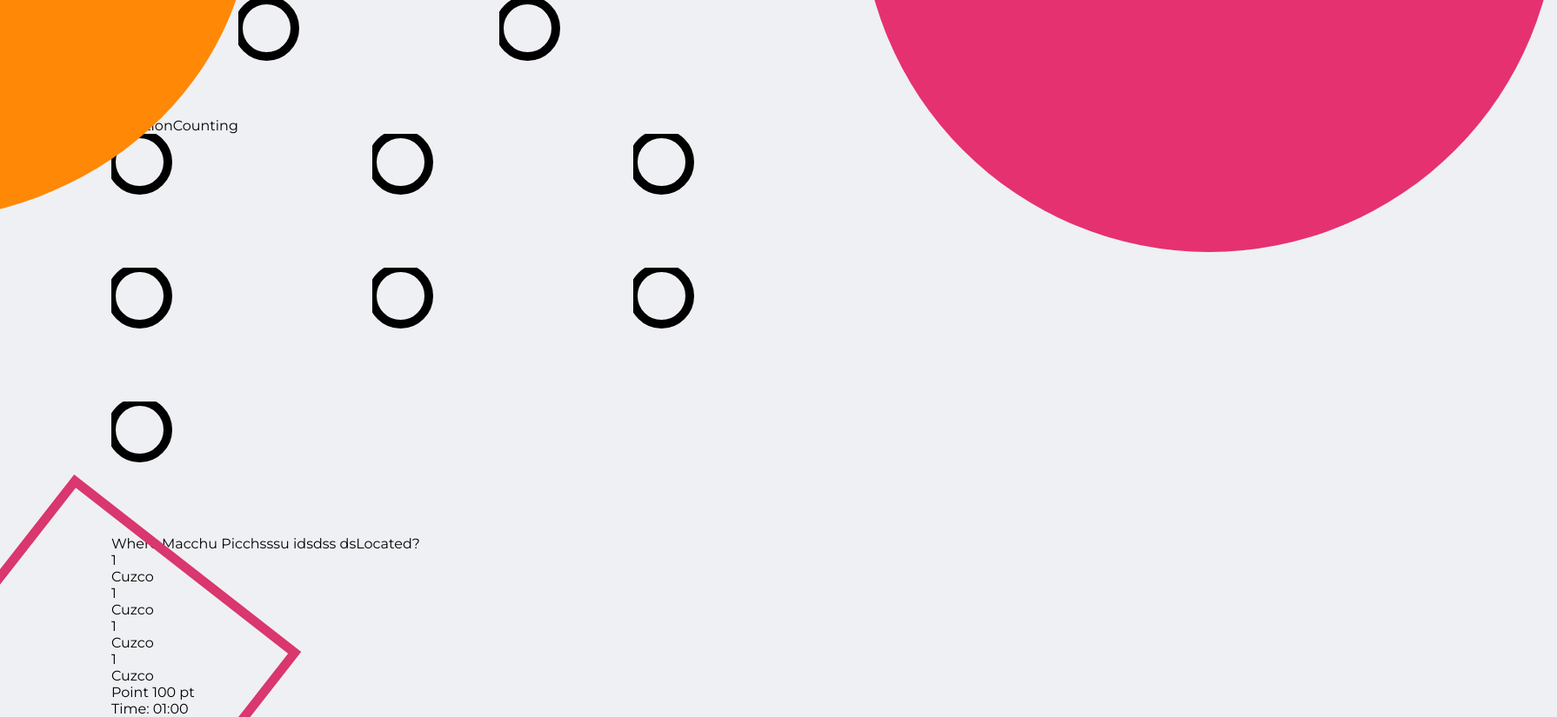
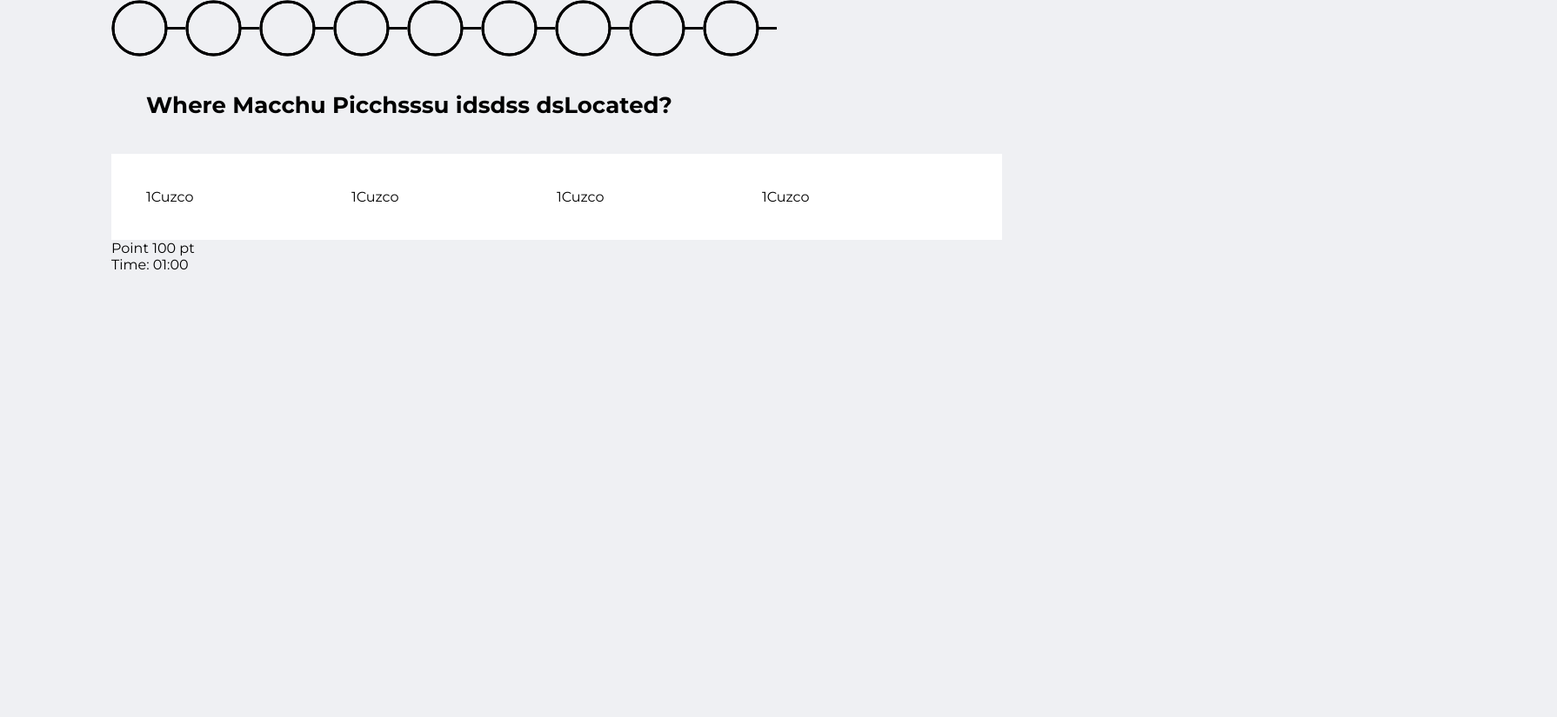
Before and after one commit to reynerdev/triviaAPP, a website built with webpack: page src/template.html in a window 1280 px wide. Shown: the whole page at 87% size, 1790 px wide, since content can reach past the window. After the commit the page ends 800 px from the top, so only its background shows below. Built offline with nearby package versions, Linux system fonts and the light colour scheme; no server answers.

Commit message:
second part develop

```diff
--- a/src/bullet.js
+++ b/src/bullet.js
@@ -1,26 +1,47 @@
+
+
 function bullet() {
   console.log('InsideBullet');
   let bulletContainer = document.getElementById('questionCounting');
   let canvasElement = document.createElement('canvas');
   let canvas = canvasElement.getContext('2d');
 
-  canvas.width = 65;
-  canvas.height = 65;
-  canvas.beginPath();
+
+  canvasElement.width= 85
+  canvasElement.height= 65
+  let w  = 65
+let h = canvasElement.height
+console.log(canvasElement.width,h,"Sizes")
+
+  // canvas.width = "65px";
+  // // canvas.height = "65px";
+  // canvas.beginPath();
   //   canvas.moveTo(canvas.width/2,canvas.height/2)
+
+
+  canvas.beginPath()
   canvas.arc(
-    canvas.width / 2,
-    canvas.height / 2,
-    canvas.width / 2,
+    w / 2,
+    h / 2,
+    w / 2 -2,
     0 * Math.PI,
     2 * Math.PI,
     false
   );
+  canvas.lineWidth = 3;
+  canvas.stroke();
+    canvas.closePath()
+  canvas.beginPath
+  canvas.lineTo(w,h/2)
+  canvas.lineTo(w+20,h/2)
 
-  canvas.lineWidth = 10;
-  canvas.strokeStyle = 'black';
+  canvas.lineWidth = 3;
+
   canvas.stroke();
 
+  // canvas.fill()
+
+  console.log(canvasElement,"canvas Element")
   bulletContainer.appendChild(canvasElement);
 }
 
--- a/src/style.scss
+++ b/src/style.scss
@@ -258,9 +258,39 @@ body {
 .containerStartGame {
   margin: 0 auto;
   width: 80%;
-  height: 100vh;
-  min-width: 800px;
-  min-height: 800px;
+  height: 80%; //100vh
+  // min-width: 800px;
+  // min-height: 800px;
   display: flex;
   flex-direction: column;
+
+  .questionCounting {
+    // padding: 10px;
+    display: flex;
+
+
+  }
+
+
+  .question{
+    display: flex;
+    padding: 40px;
+    font-size: 26px;
+    font-weight: 700;
+    overflow-wrap: none;
+  }
+
+  .answerBox{
+
+    background-color: white;
+    display: flex;
+    padding: 40px;
+    // margin-left: 100px;
+    // margin-right: 100px;
+
+    .questionBox {
+      display: flex;
+      width: 400px;
+    }
+  }
 }
--- a/src/template.html
+++ b/src/template.html
@@ -6,7 +6,7 @@
     <title>Template</title>
   </head>
   <body>
-    <div class="circle">
+    <!-- <div class="circle">
       <img src="./img/Ellipse 20.svg" alt="" width="800px" height="800px" />
     </div>
     <div class="rectangle">
@@ -14,7 +14,7 @@
     </div>
     <div class="circle--2">
       <img src="./img/Ellipse 21.svg" alt="" width="800px" height="800px" />
-    </div>
+    </div> -->
     <div class="container" id="container">
       <div class="selectionContainer">
         <h1>Let's start</h1>
@@ -89,7 +89,7 @@
       </div>
     </div>
     <div class="containerStartGame">
-      <div class="questionCounting" id="questionCounting">questionCounting</div>
+      <div class="questionCounting" id="questionCounting"></div>
 
       <div class="question">Where Macchu Picchsssu idsdss dsLocated?</div>
 
```
